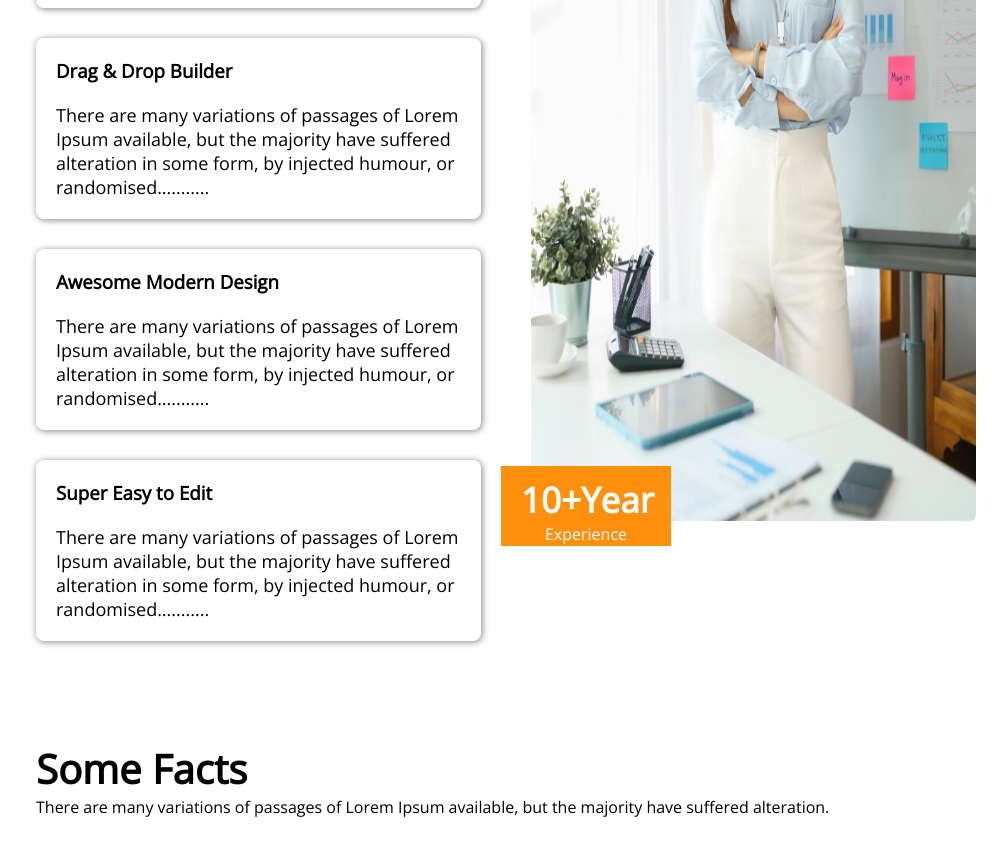
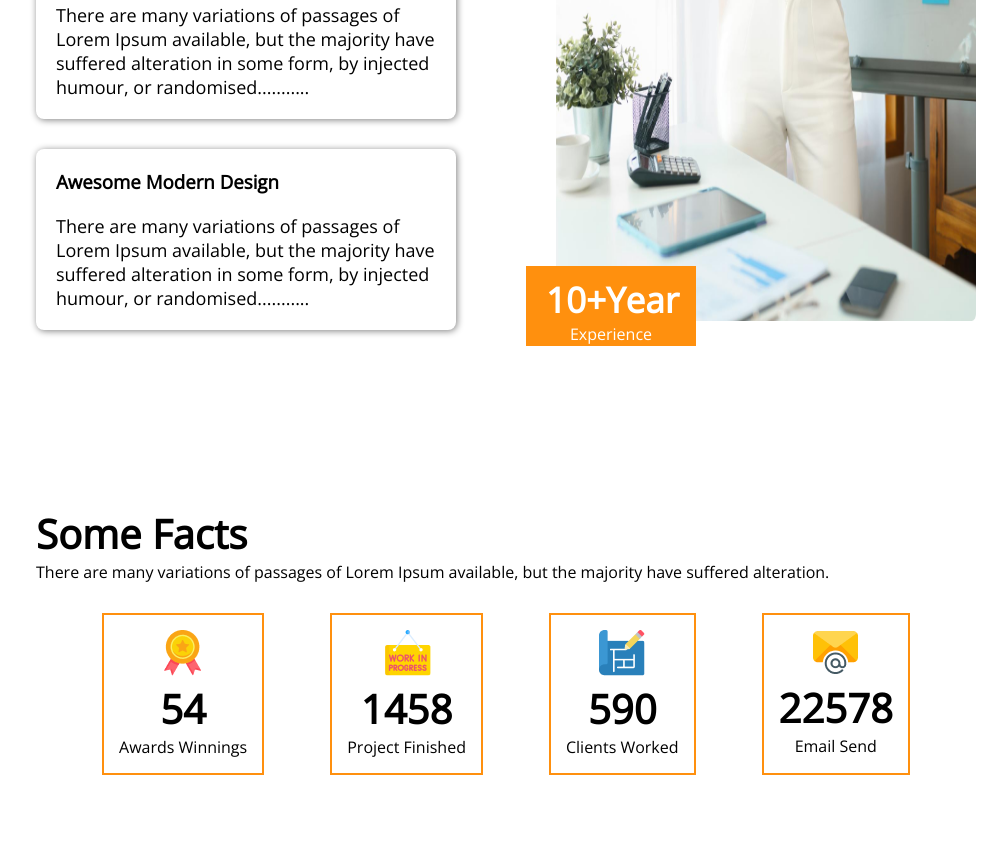
Before and after one commit to Bishawnath07/G3-Architects, a plain HTML site: page index.html in a window 1280 px wide. Shown: the part 2185-3026 px from the top of the page, without its empty margins (134-1141 px from the left). Drawn offline with nearby package versions, Linux system fonts and the light colour scheme.

Commit message:
first commit

```diff
--- a/index.html
+++ b/index.html
@@ -43,7 +43,7 @@
    <!-- end header -->
    <!-- start main section -->
    <main>
-    <section class="container mr-top">
+    <section class="container">
         <div class="container-images">
             <div><img src="img/team1.png" alt=""></div>
             <div><img src="img/team2.png" alt=""></div>
@@ -76,10 +76,7 @@
                 <h3>Awesome Modern Design</h3>
                 <p>There are many variations of passages of Lorem Ipsum available, but the majority have suffered alteration in some form, by injected humour, or randomised...........</p>
             </div>
-            <div class="device-details">
-                <h3> Super Easy to Edit</h3>
-                <p>There are many variations of passages of Lorem Ipsum available, but the majority have suffered alteration in some form, by injected humour, or randomised...........</p>
-            </div>
+
         </div>
         <div class="images">
             <img src="images/architect.png" alt="">
--- a/style.css
+++ b/style.css
@@ -104,7 +104,7 @@ main{
 .container-experince-part{
     display: grid;
     grid-template-columns: repeat(2, 1fr);
-    gap: 50px;
+    gap: 100px;
 }
 
 
@@ -118,10 +118,10 @@ main{
     padding: 20px;
     border-radius: 8px;
 }
-.images img{
+.images img {
     margin-top: 100px;
     width: 100%;
-    height: 1000px;
+    height: 900px;
 }
 .button{
     position: relative;
```
